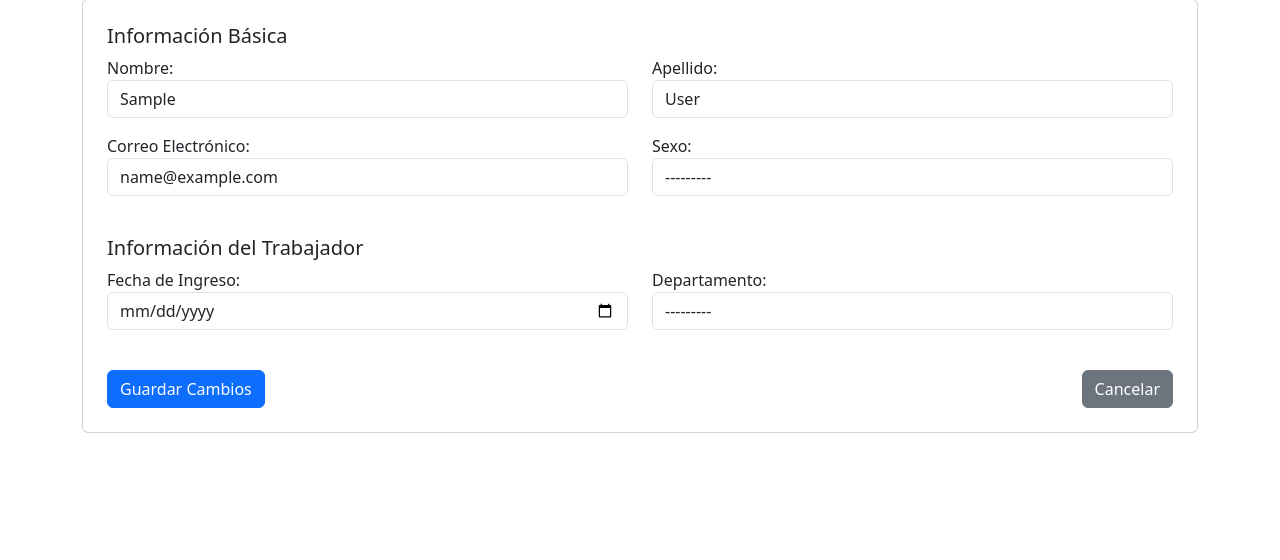
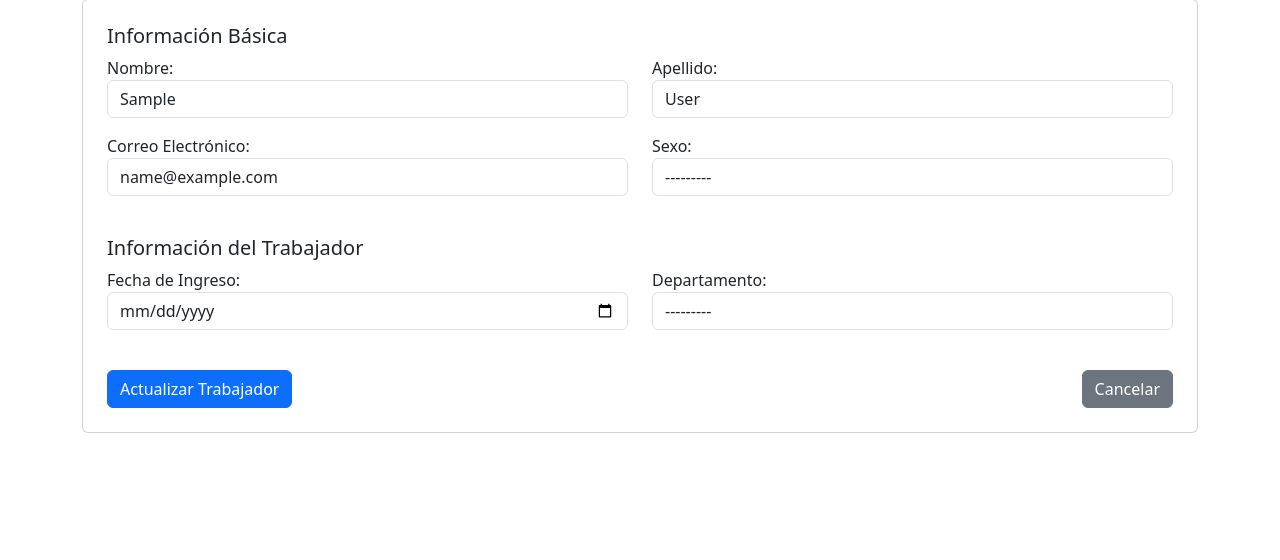
Before and after one commit to AlexanderCofre/Correo-YURY, a Django app: page /trabajadores/actualizar/1/ in a window 1280 px wide. Shown: the part 181-741 px from the top of the page. Run offline with Django 5.2, Linux system fonts and the light colour scheme; the visitor is signed in with stand-in values (Sample User, id 1); data comes from the database, SQL or seed files in the repository; data that the repository does not hold is empty.

Commit message:
Falta solo la vista del admin desde el front correctamente

```diff
--- a/WebApp/templates/actualizar_trabajador.html
+++ b/WebApp/templates/actualizar_trabajador.html
@@ -57,7 +57,13 @@
 
             <!-- Botón de Guardar Cambios -->
             <div class="d-flex justify-content-between mt-4">
-                <button type="submit" class="btn btn-primary">Guardar Cambios</button>
+                <button type="submit" class="btn btn-primary">
+                    {% if trabajador_id %}
+                        Actualizar Trabajador
+                    {% else %}
+                        Agregar Información
+                    {% endif %}
+                </button>
                 <a href="{% url 'trabajadores' %}" class="btn btn-secondary">Cancelar</a>
             </div>
         </form>
--- a/WebApp/views.py
+++ b/WebApp/views.py
@@ -83,46 +83,46 @@ def listar_trabajadores(request):
 
 @login_required
 def actualizar_trabajador(request, trabajador_id):
-    trabajador = Trabajador.objects.get(id=trabajador_id)
+    try:
+        trabajador = Trabajador.objects.get(id=trabajador_id)
+    except Trabajador.DoesNotExist:
+        return redirect('trabajadores')  # Redirige si el trabajador no existe
 
     if request.method == "POST":
-        # Crear formularios con los datos del POST y la instancia del trabajador
+        # Usar la instancia del trabajador para editar
         form_info = TrabajadorUpdateForm(request.POST, instance=trabajador)
         form_detalles = TrabajadorDetallesForm(request.POST, instance=trabajador)
 
-        # Procesar primero el formulario de información básica
+        # Validar y guardar el formulario de información básica
         if form_info.is_valid():
             form_info.save()
-            # Si el formulario de información básica es válido, guardamos los cambios de este formulario
-            form_info_saved = True
         else:
             form_info_saved = False
             print("Errores en form_info:", form_info.errors)
 
-        # Procesar el formulario de detalles
+        # Validar y guardar el formulario de detalles
         if form_detalles.is_valid():
             form_detalles.save()
-            # Si el formulario de detalles es válido, guardamos los cambios de este formulario
-            form_detalles_saved = True
         else:
             form_detalles_saved = False
             print("Errores en form_detalles:", form_detalles.errors)
 
-        # Si ambos formularios son válidos, redirigimos
-        if form_info_saved and form_detalles_saved:
-            return redirect('trabajadores')
+        # Redirigir solo si ambos formularios son válidos
+        if form_info.is_valid() and form_detalles.is_valid():
+            return redirect('trabajadores')  # Redirige al listado de trabajadores
 
     else:
-        # Si no es un POST, pre-cargar los formularios con la instancia del trabajador
         form_info = TrabajadorUpdateForm(instance=trabajador)
         form_detalles = TrabajadorDetallesForm(instance=trabajador)
 
     context = {
         'form_info': form_info,
-        'form_detalles': form_detalles
+        'form_detalles': form_detalles,
+        'trabajador_id': trabajador_id,  # Pasar el ID de trabajador al template
     }
 
     return render(request, 'actualizar_trabajador.html', context)
+
 
 @login_required
 def eliminar_cuenta(request, trabajador_id):
```
